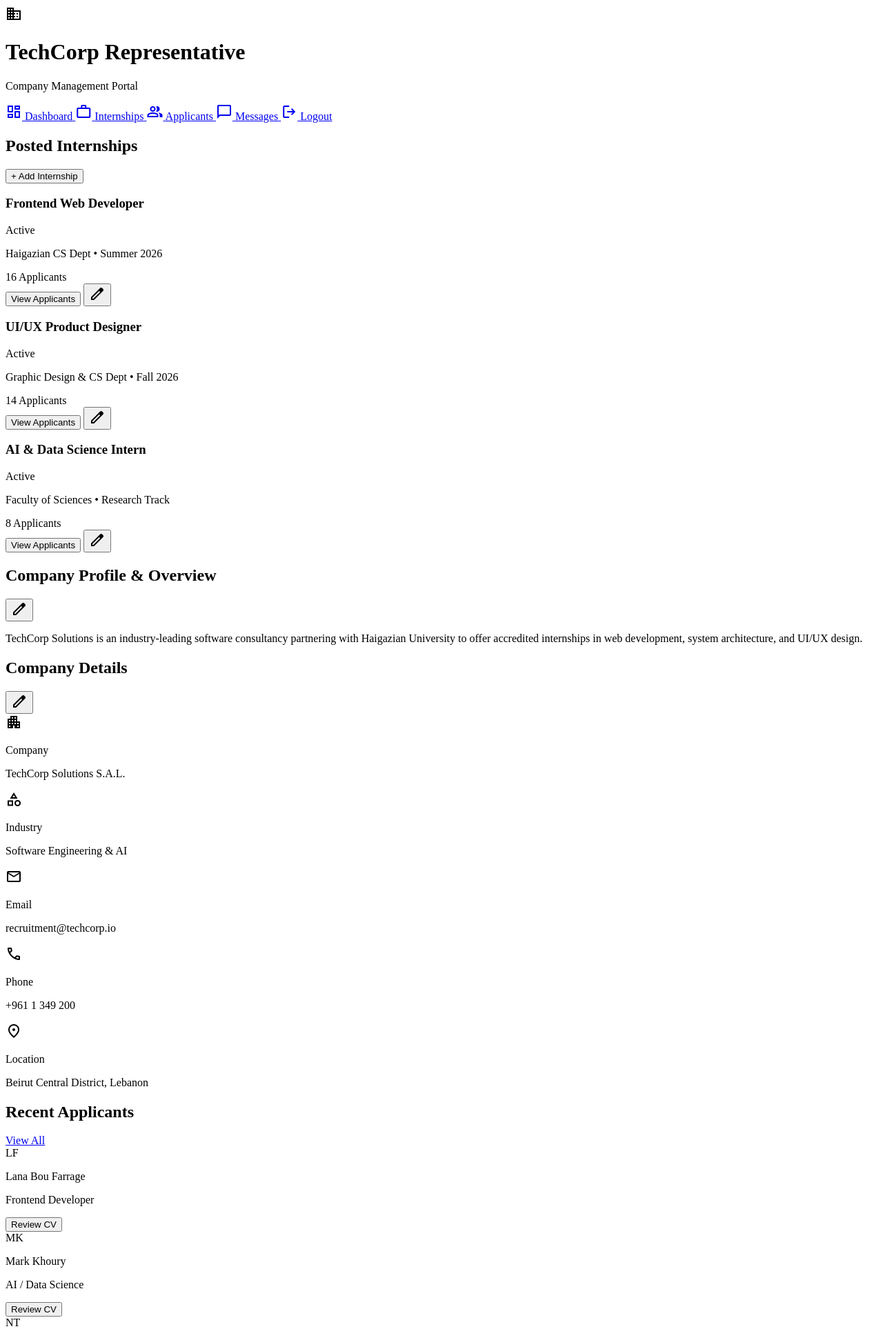
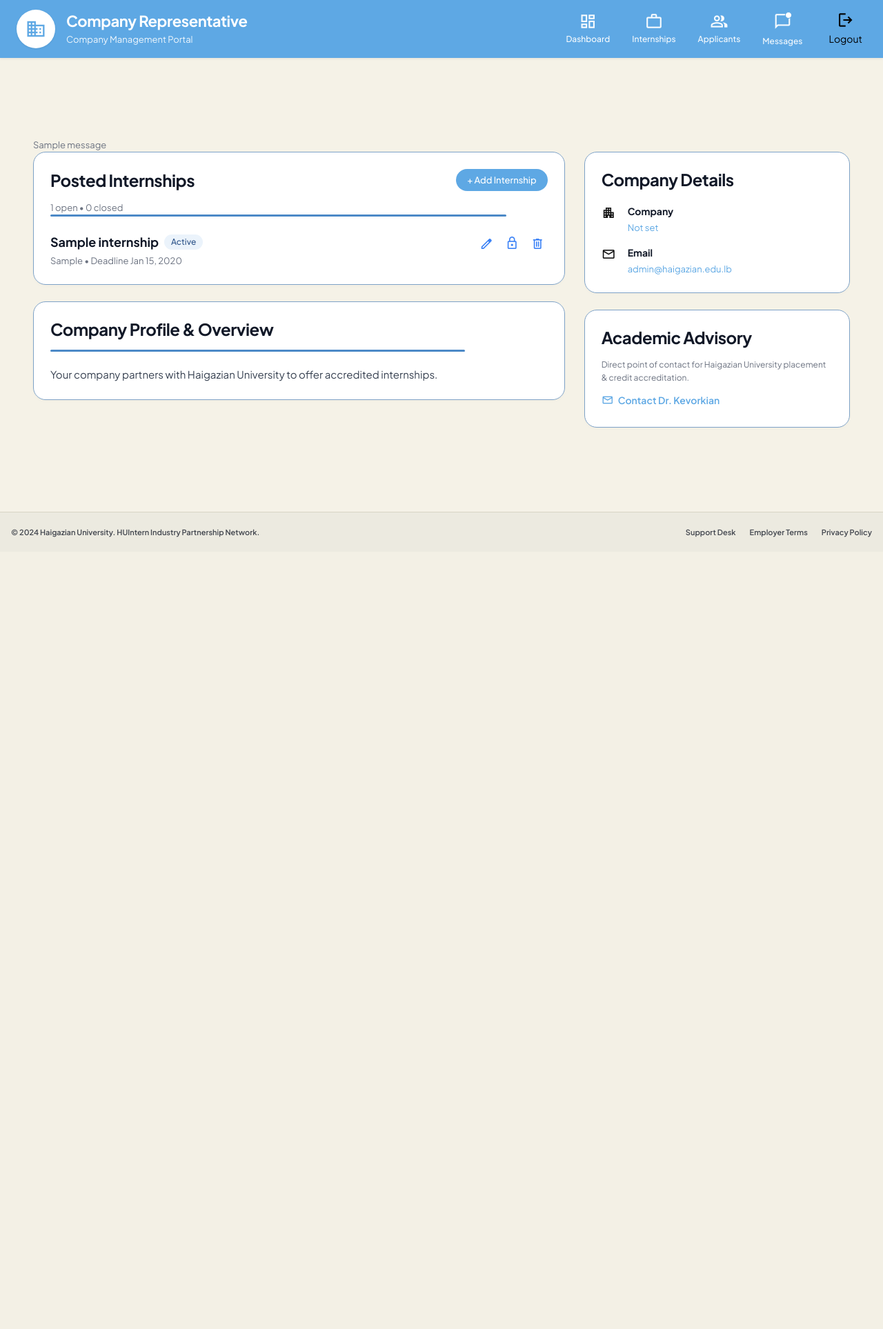
Before and after one commit to lanafarrage/HU_Internship_Platform, a Django app: page /dashboard/company/ in a window 1280 px wide. Shown: the top 1927 px of the page at 69% size. After the commit the page ends 779 px from the top, so only its background shows below. Run offline with Django 5.2, Linux system fonts and the light colour scheme; a user stored in the database is signed in; tables that the repository leaves empty hold one stand-in row (values such as "Sample post"); one stand-in notice (Sample message) is shown.

Commit message:
Wire company dashboard to real internships

```diff
--- a/dashboards/templates/dashboards/company-view.html
+++ b/dashboards/templates/dashboards/company-view.html
@@ -4,14 +4,14 @@
 <head>
     <meta charset="UTF-8">
     <meta name="viewport" content="width=device-width, initial-scale=1.0">
-    <title>TechCorp Representative Dashboard | HUIntern</title>
+    <title>{{ user.company_name|default:"Company" }} Representative Dashboard | HUIntern</title>
 
     <link rel="preconnect" href="https://fonts.googleapis.com">
     <link rel="preconnect" href="https://fonts.gstatic.com" crossorigin>
     <link href="https://fonts.googleapis.com/css2?family=Plus+Jakarta+Sans:wght@400;500;600;700&display=swap" rel="stylesheet">
     <link href="https://fonts.googleapis.com/css2?family=Material+Symbols+Outlined:wght,FILL@100..700,0..1&display=swap" rel="stylesheet">
 
-    <link rel="stylesheet" href="{% static 'css/company_dashboard.css' %}">
+    <link rel="stylesheet" href="{% static 'dashboards/css/company-view.css' %}">
 </head>
 <body>
     <header class="site-header">
@@ -21,17 +21,17 @@
                     <span class="material-symbols-outlined">domain</span>
                 </div>
                 <div class="brand-copy">
-                    <h1>TechCorp Representative</h1>
+                    <h1>{{ user.company_name|default:"Company" }} Representative</h1>
                     <p>Company Management Portal</p>
                 </div>
             </div>
 
             <nav class="portal-nav" aria-label="Portal Navigation">
-                <a href="#" class="nav-link">
+                <a href="{% url 'dashboards:company' %}" class="nav-link">
                     <span class="material-symbols-outlined">dashboard</span>
                     <span>Dashboard</span>
                 </a>
-                <a href="#" class="nav-link">
+                <a href="{% url 'dashboards:company' %}" class="nav-link">
                     <span class="material-symbols-outlined">work</span>
                     <span>Internships</span>
                 </a>
@@ -46,95 +46,75 @@
                     </span>
                     <span>Messages</span>
                 </a>
-                <a href="#" class="nav-link">
-                    <span class="material-symbols-outlined">logout</span>
-                    <span>Logout</span>
-                </a>
+                <form method="post" action="{% url 'accounts:logout' %}" style="display:inline">
+                    {% csrf_token %}
+                    <button type="submit" class="nav-link" style="background:none;border:none;cursor:pointer;font:inherit">
+                        <span class="material-symbols-outlined">logout</span>
+                        <span>Logout</span>
+                    </button>
+                </form>
             </nav>
         </div>
     </header>
 
     <main class="dashboard-main">
         <div class="dashboard-container">
+            {% if messages %}
+                {% for message in messages %}
+                    <p class="muted-text">{{ message }}</p>
+                {% endfor %}
+            {% endif %}
+
             <div class="dashboard-grid">
                 <div class="main-column">
                     <section class="panel internships-panel">
                         <div class="panel-heading">
                             <h2>Posted Internships</h2>
-                            <button class="primary-button add-button" type="button">+ Add Internship</button>
+                            <a class="primary-button add-button" href="{% url 'dashboards:internship_create' %}">+ Add Internship</a>
                         </div>
+                        <p class="muted-text">{{ open_count }} open • {{ closed_count }} closed</p>
                         <div class="section-rule rule-wide"></div>
 
                         <div class="internship-list">
-                            <article class="internship-item">
+                            {% for internship in internships %}
+                            <article class="internship-item{% if forloop.last %} internship-item-last{% endif %}">
                                 <div class="internship-info">
                                     <div class="internship-title-row">
-                                        <h3>Frontend Web Developer</h3>
-                                        <span class="status-pill">Active</span>
+                                        <h3>{{ internship.title }}</h3>
+                                        <span class="status-pill">{% if internship.is_open %}Active{% else %}Closed{% endif %}</span>
                                     </div>
-                                    <p class="muted-text">Haigazian CS Dept • Summer 2026</p>
-                                    <div class="applicant-count-wrap">
-                                        <span class="applicant-count">16 Applicants</span>
-                                    </div>
+                                    <p class="muted-text">{{ internship.location }} • Deadline {{ internship.deadline|date:"M d, Y" }}</p>
                                 </div>
                                 <div class="internship-actions">
-                                    <button class="primary-button small-button" type="button">View Applicants</button>
-                                    <button class="icon-button" type="button" aria-label="Edit Listing">
+                                    <a class="icon-button" href="{% url 'dashboards:internship_edit' internship.pk %}" aria-label="Edit Listing">
                                         <span class="material-symbols-outlined">edit</span>
-                                    </button>
+                                    </a>
+                                    {% if internship.is_open %}
+                                    <form method="post" action="{% url 'dashboards:internship_close' internship.pk %}" style="display:inline">
+                                        {% csrf_token %}
+                                        <button class="icon-button" type="submit" aria-label="Close Listing">
+                                            <span class="material-symbols-outlined">lock</span>
+                                        </button>
+                                    </form>
+                                    {% endif %}
+                                    <a class="icon-button" href="{% url 'dashboards:internship_delete' internship.pk %}" aria-label="Delete Listing">
+                                        <span class="material-symbols-outlined">delete</span>
+                                    </a>
                                 </div>
                             </article>
-
-                            <article class="internship-item">
-                                <div class="internship-info">
-                                    <div class="internship-title-row">
-                                        <h3>UI/UX Product Designer</h3>
-                                        <span class="status-pill">Active</span>
-                                    </div>
-                                    <p class="muted-text">Graphic Design &amp; CS Dept • Fall 2026</p>
-                                    <div class="applicant-count-wrap">
-                                        <span class="applicant-count">14 Applicants</span>
-                                    </div>
-                                </div>
-                                <div class="internship-actions">
-                                    <button class="primary-button small-button" type="button">View Applicants</button>
-                                    <button class="icon-button" type="button" aria-label="Edit Listing">
-                                        <span class="material-symbols-outlined">edit</span>
-                                    </button>
-                                </div>
-                            </article>
-
-                            <article class="internship-item internship-item-last">
-                                <div class="internship-info">
-                                    <div class="internship-title-row">
-                                        <h3>AI &amp; Data Science Intern</h3>
-                                        <span class="status-pill">Active</span>
-                                    </div>
-                                    <p class="muted-text">Faculty of Sciences • Research Track</p>
-                                    <div class="applicant-count-wrap">
-                                        <span class="applicant-count">8 Applicants</span>
-                                    </div>
-                                </div>
-                                <div class="internship-actions">
-                                    <button class="primary-button small-button" type="button">View Applicants</button>
-                                    <button class="icon-button" type="button" aria-label="Edit Listing">
-                                        <span class="material-symbols-outlined">edit</span>
-                                    </button>
-                                </div>
-                            </article>
+                            {% empty %}
+                            <p class="muted-text">No internships yet. Click "Add Internship" to create one.</p>
+                            {% endfor %}
                         </div>
                     </section>
 
                     <section class="panel company-overview-panel">
                         <div class="panel-heading">
                             <h2>Company Profile &amp; Overview</h2>
-                            <button class="icon-button" type="button" aria-label="Edit Profile">
-                                <span class="material-symbols-outlined">edit</span>
-                            </button>
                         </div>
                         <div class="section-rule rule-medium"></div>
                         <p class="overview-text">
-                            TechCorp Solutions is an industry-leading software consultancy partnering with Haigazian University to offer accredited internships in web development, system architecture, and UI/UX design.
+                            {{ user.company_name|default:"Your company" }} partners with Haigazian University to offer accredited internships.
                         </p>
                     </section>
                 </div>
@@ -143,9 +123,6 @@
                     <section class="panel company-details-panel">
                         <div class="panel-heading">
                             <h2>Company Details</h2>
-                            <button class="icon-button" type="button" aria-label="Edit Details">
-                                <span class="material-symbols-outlined">edit</span>
-                            </button>
                         </div>
 
                         <div class="details-list">
@@ -153,79 +130,16 @@
                                 <span class="material-symbols-outlined detail-icon">apartment</span>
                                 <div>
                                     <p class="detail-label">Company</p>
-                                    <p class="detail-value">TechCorp Solutions S.A.L.</p>
-                                </div>
-                            </div>
-                            <div class="detail-row">
-                                <span class="material-symbols-outlined detail-icon">category</span>
-                                <div>
-                                    <p class="detail-label">Industry</p>
-                                    <p class="detail-value">Software Engineering &amp; AI</p>
+                                    <p class="detail-value">{{ user.company_name|default:"Not set" }}</p>
                                 </div>
                             </div>
                             <div class="detail-row">
                                 <span class="material-symbols-outlined detail-icon">mail</span>
                                 <div>
                                     <p class="detail-label">Email</p>
-                                    <p class="detail-value">recruitment@techcorp.io</p>
+                                    <p class="detail-value">{{ user.email }}</p>
                                 </div>
                             </div>
-                            <div class="detail-row">
-                                <span class="material-symbols-outlined detail-icon">call</span>
-                                <div>
-                                    <p class="detail-label">Phone</p>
-                                    <p class="detail-value">+961 1 349 200</p>
-                                </div>
-                            </div>
-                            <div class="detail-row">
-                                <span class="material-symbols-outlined detail-icon">location_on</span>
-                                <div>
-                                    <p class="detail-label">Location</p>
-                                    <p class="detail-value">Beirut Central District, Lebanon</p>
-                                </div>
-                            </div>
-                        </div>
-                    </section>
-
-                    <section class="panel recent-applicants-panel">
-                        <div class="panel-heading applicants-heading">
-                            <h2>Recent Applicants</h2>
-                            <a class="view-all-link" href="#">View All</a>
-                        </div>
-
-                        <div class="recent-applicants-list">
-                            <article class="applicant-card">
-                                <div class="applicant-identity">
-                                    <div class="avatar avatar-blue">LF</div>
-                                    <div>
-                                        <p class="applicant-name">Lana Bou Farrage</p>
-                                        <p class="applicant-role">Frontend Developer</p>
-                                    </div>
-                                </div>
-                                <button class="review-button" type="button">Review CV</button>
-                            </article>
-
-                            <article class="applicant-card">
-                                <div class="applicant-identity">
-                                    <div class="avatar avatar-indigo">MK</div>
-                                    <div>
-                                        <p class="applicant-name">Mark Khoury</p>
-                                        <p class="applicant-role">AI / Data Science</p>
-                                    </div>
-                                </div>
-                                <button class="review-button" type="button">Review CV</button>
-                            </article>
-
-                            <article class="applicant-card">
-                                <div class="applicant-identity">
-                                    <div class="avatar avatar-green">NT</div>
-                                    <div>
-                                        <p class="applicant-name">Nour Tabbara</p>
-                                        <p class="applicant-role">UI/UX Design</p>
-                                    </div>
-                                </div>
-                                <button class="review-button" type="button">Review CV</button>
-                            </article>
                         </div>
                     </section>
 
```
